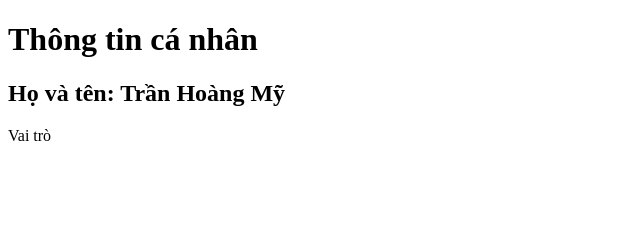
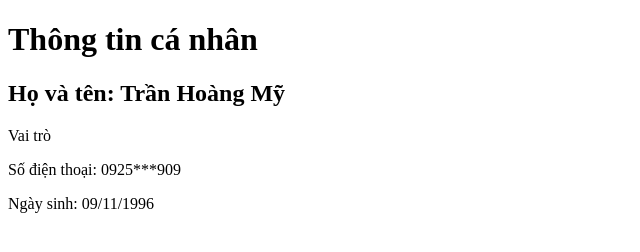
Before and after one commit to mytran123/myCV, a plain HTML site: page myCv.html in a window 1280 px wide. Shown: the whole page, without its empty margins (0-640 px from the left). Drawn offline with Linux system fonts and the light colour scheme.

Commit message:
thêm sdt và ngày sinh rồi nhé

```diff
--- a/myCv.html
+++ b/myCv.html
@@ -8,5 +8,7 @@
 <h1>Thông tin cá nhân</h1>
 <h2>Họ và tên: Trần Hoàng Mỹ</h2>
 <p>Vai trò</p>
+<p>Số điện thoại: 0925***909</p>
+<p>Ngày sinh: 09/11/1996</p>
 </body>
 </html>
```
